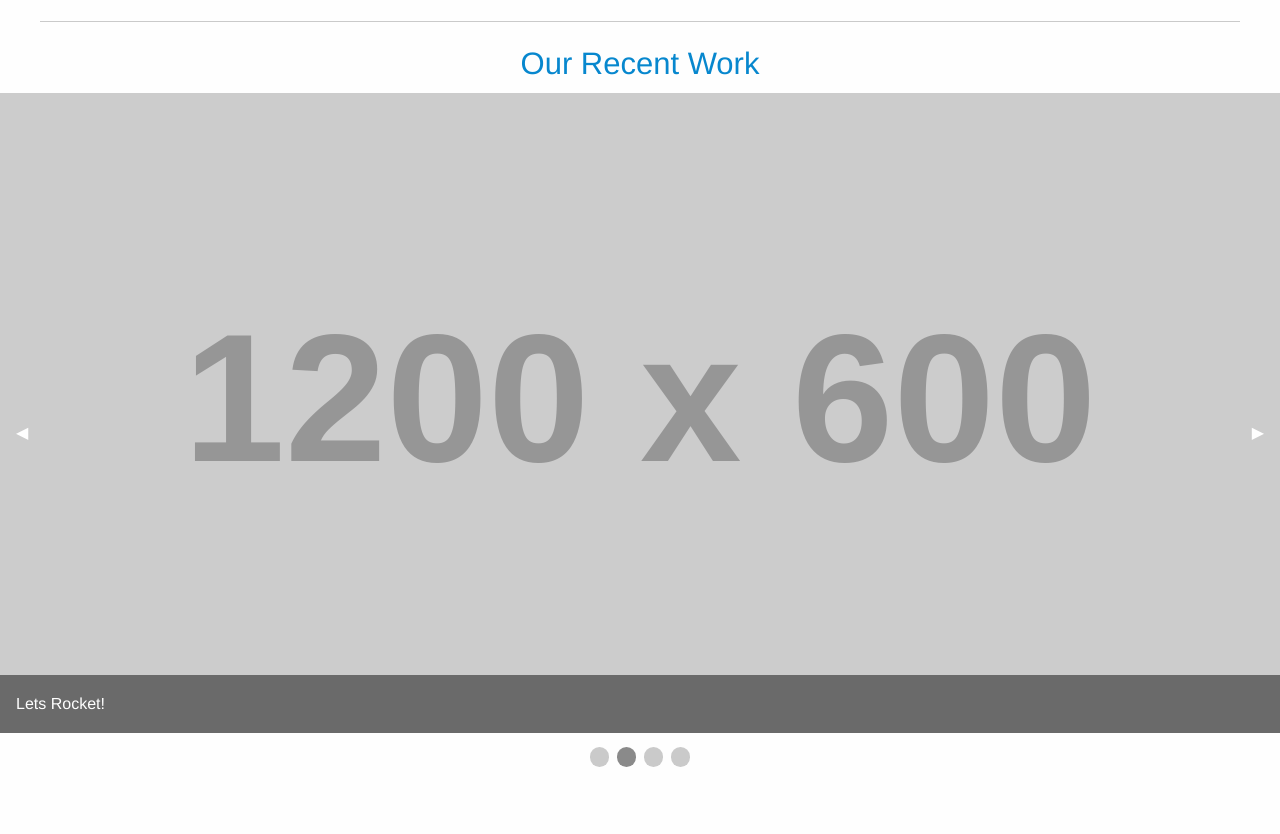
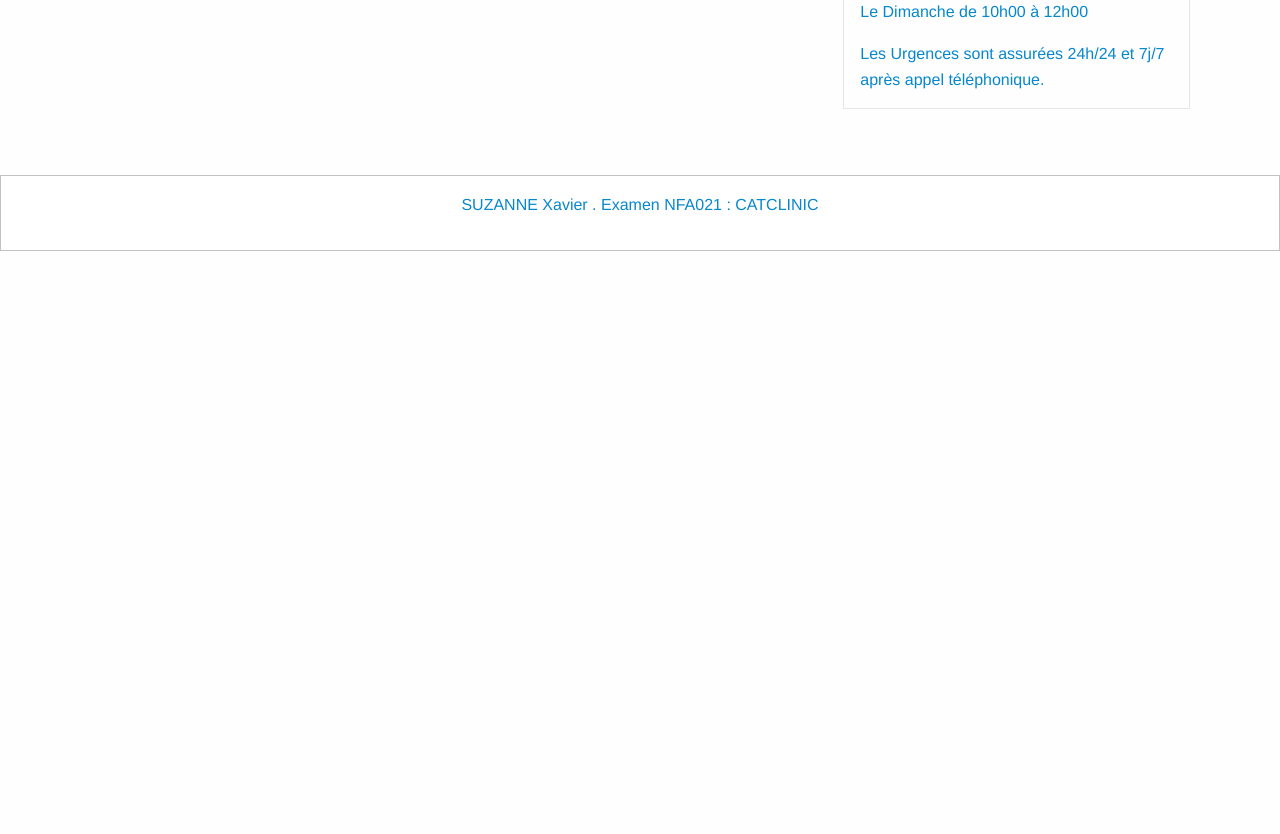
Before and after one commit to mido041190/examnfa021, a PHP site: page / in a window 1280 px wide. Shown: the part 1107-1941 px from the top of the page. After the commit the page ends 1358 px from the top, so only its background shows below. Run offline with PHP 8.4, Linux system fonts and the light colour scheme; data comes from the database, SQL or seed files in the repository; grey boxes labelled with a size stand in for pictures from a placeholder-image service; some libraries are stand-ins or nearby versions.

Commit message:
fonction controleur nav

```diff
--- a/Html/home.html
+++ b/Html/home.html
@@ -4,7 +4,7 @@
 <meta charset="utf-8" />
 <meta name="viewport" content="width=device-width, initial-scale=1.0" />
 <title>Foundation | Welcome</title>
-<link rel="stylesheet" href="../Css/app.cs">
+<link rel="stylesheet" href="../Css/app.css">
 </head>
 <body>
 
@@ -18,66 +18,15 @@
 </div>
 
 
-<div class="media-object">
-  <div class="media-object-section">
-    <div class="thumbnail">
-      <img src="https://placehold.it/1000x200">
-    </div>
-  </div>
-  <div class="media-object-section">
-    <h4>Dreams feel real while we're in them.</h4>
-    <p>I'm going to improvise. Listen, there's something you should know about me... about inception. An idea is like a virus, resilient, highly contagious. The smallest seed of an idea can grow. It can grow to define or destroy you.</p>
-  </div>
+
+
+
+<div class="row column text-center">
+<h2>Notre dernier patient</h2>
+<img class="orbit-image" src="../Img/homecatclinic.jpeg" alt="chat-Bada">
 </div>
 
 
-<hr>
-<div class="row column text-center">
-<h3>Our Recent Work</h3>
-</div>
-
-
-<div class="orbit" role="region" aria-label="Favorite Space Pictures" data-orbit>
-  <div class="orbit-wrapper">
-    <div class="orbit-controls">
-      <button class="orbit-previous"><span class="show-for-sr">Previous Slide</span>&#9664;&#xFE0E;</button>
-      <button class="orbit-next"><span class="show-for-sr">Next Slide</span>&#9654;&#xFE0E;</button>
-    </div>
-    <ul class="orbit-container">
-      <li class="is-active orbit-slide">
-        <figure class="orbit-figure">
-          <img class="orbit-image" src="https://placehold.it/1200x600/999?text=Slide-1" alt="Space">
-          <figcaption class="orbit-caption">Space, the final frontier.</figcaption>
-        </figure>
-      </li>
-      <li class="orbit-slide">
-        <figure class="orbit-figure">
-          <img class="orbit-image" src="https://placehold.it/1200x600/888?text=Slide-2" alt="Space">
-          <figcaption class="orbit-caption">Lets Rocket!</figcaption>
-        </figure>
-      </li>
-      <li class="orbit-slide">
-        <figure class="orbit-figure">
-          <img class="orbit-image" src="https://placehold.it/1200x600/777?text=Slide-3" alt="Space">
-          <figcaption class="orbit-caption">Encapsulating</figcaption>
-        </figure>
-      </li>
-      <li class="orbit-slide">
-        <figure class="orbit-figure">
-          <img class="orbit-image" src="https://placehold.it/1200x600/666&text=Slide-4" alt="Space">
-          <figcaption class="orbit-caption">Outta This World</figcaption>
-        </figure>
-      </li>
-    </ul>
-  </div>
-  <nav class="orbit-bullets">
-    <button class="is-active" data-slide="0"><span class="show-for-sr">First slide details.</span><span class="show-for-sr">Current Slide</span></button>
-    <button data-slide="1"><span class="show-for-sr">Second slide details.</span></button>
-    <button data-slide="2"><span class="show-for-sr">Third slide details.</span></button>
-    <button data-slide="3"><span class="show-for-sr">Fourth slide details.</span></button>
-  </nav>
-</div>
-</div>
 
 
 <script src="https://code.jquery.com/jquery-2.1.4.min.js"></script>
--- a/Inc/require.inc.php
+++ b/Inc/require.inc.php
@@ -1,11 +1,13 @@
+<!doctype html>
+<html class="no-js" lang="en">
+<head>
+<meta charset="utf-8" />
+<meta name="viewport" content="width=device-width, initial-scale=1.0" />
+<title>Foundation | Welcome</title>
+<link rel="stylesheet" href="../Css/app.css">
+</head>
+
 <?php
-/**
- * Fichier d'inclusion des constantes et des fonctions
- * dont à besoin l'application en particulier l'Autoload
- * @author Christian Bonhomme
- * @version 1.0
- * @package EXAM-CNAM
- */
 
 // Constantes pour la Base de données
 define('DEBUG', true);
--- a/Php/index.php
+++ b/Php/index.php
@@ -1,10 +1,14 @@
+<!doctype html>
+<html class="no-js" lang="en">
+<head>
+<meta charset="utf-8" />
+<meta name="viewport" content="width=device-width, initial-scale=1.0" />
+<title>Foundation | Welcome</title>
+<link rel="stylesheet" href="../Css/app.css">
+</head>
+
 <?php
-/**
- * Contrôleur
- * @author Christian Bonhomme
- * @version 1.0
- * @package EXAM-CNAM
- */
+
 
 // Inclusion des constantes et des fonctions de l'application
 // en particulier l'Autoload
@@ -21,6 +25,7 @@ $EX = isset($_REQUEST['EX']) ? $_REQUEST['EX'] : 'home';
 switch($EX)
 {
   case 'home'         : home();         break;
+  case 'specialites'  : specialites();  break;
   case 'admin_themes' : admin_themes(); break;
   case 'form_theme'   : form_theme();   break;
   case 'insert_theme' : insert_theme(); break;
@@ -54,6 +59,23 @@ function home()
   $content['class'] = 'VHtml';
   $content['method'] = 'showHtml';
   $content['arg'] = '../Html/home.html';
+
+  return;
+
+} // home()
+
+/**
+ * Affichage de la page spécialités
+ * @return none
+ */
+function specialites()
+{
+  global $content;
+
+  $content['title'] = 'Specialites';
+  $content['class'] = 'VHtml';
+  $content['method'] = 'showHtml';
+  $content['arg'] = '../Html/specialites.html';
 
   return;
 
@@ -228,6 +250,7 @@ function pdf()
 {
   $file = '../Upload/' . $_GET['FICHIER'];
 
+
   if (file_exists($file))
   {
     header("Content-Disposition: attachment; filename=".urlencode(basename($file)));
@@ -238,6 +261,8 @@ function pdf()
 
     exit;
   }
+
+
   else
   {
     global $content;
--- a/View/VHtml.view.php
+++ b/View/VHtml.view.php
@@ -1,11 +1,14 @@
+<!doctype html>
+<html class="no-js" lang="en">
+<head>
+<meta charset="utf-8" />
+<meta name="viewport" content="width=device-width, initial-scale=1.0" />
+<title>Foundation | Welcome</title>
+<link rel="stylesheet" href="../Css/app.css">
+</head>
+
 <?php
-/**
- * Fichier de classe de type Vue
- * pour l'affichage des fichiers html ou html.php
- * @author Christian Bonhomme
- * @version 1.0
- * @package EXAM-CNAM
- */
+
 
 /**
  * Classe pour l'affichage des fichiers html ou html.php
@@ -31,7 +34,7 @@ class VHtml
   /**
    * Affichage du fichier html ou html.php
    * @access public
-   * @param string fichier html ou html.php à affificher
+   * @param string fichier html ou html.php à afficher
    *
    * @return none
    */
--- a/View/VMenu.view.php
+++ b/View/VMenu.view.php
@@ -1,11 +1,14 @@
+<!doctype html>
+<html class="no-js" lang="en">
+<head>
+<meta charset="utf-8" />
+<meta name="viewport" content="width=device-width, initial-scale=1.0" />
+<title>Foundation | Welcome</title>
+<link rel="stylesheet" href="../Css/app.css">
+</head>
+
 <?php
-/**
- * Affichage du menu
- * @author Christian Bonhomme
- * @version 1.0
- * @package EXAM-CNAM
- *
- */
+
 class VMenu
 {
   /**
@@ -32,6 +35,7 @@ class VMenu
   	$data = $mthemes->SelectAll();
 
   	$li = '';
+    $lii = '';
   	foreach ($data as $val)
   	{
       if (isset($_SESSION['ADMIN_THEMES']))
@@ -44,6 +48,7 @@ class VMenu
   	  }
 
   	  $li .= '<li><a '.$class.' href="'.$href.'">'.$val['THEME'].'</a></li>';
+      $lii = '<li><a href="../Php/index.php?EX=specialites">Spécialités</a></li>';
   	}
 
   	if (isset($_SESSION['ADMIN_DOC']) || isset($_SESSION['ADMIN_THEMES']))
@@ -53,6 +58,9 @@ class VMenu
 
   	$nouveau = isset($_SESSION['ADMIN_THEMES']) ? '<p class="nouveau"><a href="../Php/index.php?EX=form_theme"><button>NOUVEAU THEME</button></a></p>' : '';
   	$nouveau_fond = isset($_SESSION['ADMIN_THEMES']) ? '<p class="nouveau"><a href="../Php/index.php?EX=form_fond"><button>NOUVEAU FOND</button></a></p>' : '';
+
+
+
 
   	echo <<<HERE
     <div class="top-bar">
@@ -64,6 +72,9 @@ class VMenu
 <div class="top-bar-right">
 <ul class="menu">
 $li
+$lii
+
+
 <div  id="admin_themes"><a class="button" href="../Php/index.php?EX=admin_themes">Admin</a></div>
 </ul>
 </div>
--- a/View/layout.view.php
+++ b/View/layout.view.php
@@ -1,10 +1,13 @@
+<!doctype html>
+<html class="no-js" lang="en">
+<head>
+<meta charset="utf-8" />
+<meta name="viewport" content="width=device-width, initial-scale=1.0" />
+<title>Foundation | Welcome</title>
+<link rel="stylesheet" href="../Css/app.css">
+</head>
+
 <?php
-/**
- * Fichier de mise en page
- * @author Christian Bonhomme
- * @version 1.0
- * @package EXAM-CNAM
- */
 
 global $content;
 $vmenu = new VMenu();
@@ -28,12 +31,12 @@ $vcontent = new $content['class']();
   <?php $vcontent->{$content['method']}($content['arg']) ?>
  </div><!-- id="content" -->
 
-
+<hr>
 <div class="grid-container">
   <div class="grid-x grid-padding-x small-up-2 medium-up-3">
     <div class="cell">
       <div class="card">
-       <iframe src="https://www.google.com/maps/embed?pb=!1m18!1m12!1m3!1d44842.82930008711!2d4.914948991929433!3d45.37551599276038!2m3!1f0!2f0!3f0!3m2!1i1024!2i768!4f13.1!3m3!1m2!1s0x47f5250bf95b336d%3A0xc3e72e02dbaeabd4!2s38270+Bellegarde-Poussieu!5e0!3m2!1sfr!2sfr!4v1549871328200" width="600" height="275" frameborder="0" style="border:0" allowfullscreen></iframe>
+       <iframe src="https://www.google.com/maps/embed?pb=!1m18!1m12!1m3!1d44842.82930008711!2d4.914948991929433!3d45.37551599276038!2m3!1f0!2f0!3f0!3m2!1i1024!2i768!4f13.1!3m3!1m2!1s0x47f5250bf95b336d%3A0xc3e72e02dbaeabd4!2s38270+Bellegarde-Poussieu!5e0!3m2!1sfr!2sfr!4v1549871328200" width="600" height="260" frameborder="0" style="border:0" allowfullscreen></iframe>
         <div class="card-section">
         <h4>Adresse</h4>
           <p>route des chats noirs, 38270 Jarcieu</p>
@@ -65,8 +68,10 @@ $vcontent = new $content['class']();
 </div>
 
 <footer>
-<div class="callout primary">
+<div class="callout ">
+  <div class="row column text-center">
   <p>SUZANNE Xavier . Examen NFA021 : CATCLINIC</p>
+</div>
 </div>
 </footer>
 
--- a/scss/content.scss
+++ b/scss/content.scss
@@ -1,7 +1,14 @@
 .media-object-section {
+
 	padding: 50px;
 }
 
 .grid-container {
 	padding: 50px;
 }
+
+.orbit-image {
+
+	height: 20;
+	width: 20%;
+}
--- a/scss/settings.scss
+++ b/scss/settings.scss
@@ -519,12 +519,12 @@ $maincontent-class: 'off-canvas-content';
 
 $orbit-bullet-background: $medium-gray;
 $orbit-bullet-background-active: $dark-gray;
-$orbit-bullet-diameter: 1.2rem;
+$orbit-bullet-diameter: 1rem;
 $orbit-bullet-margin: 0.1rem;
 $orbit-bullet-margin-top: 0.8rem;
 $orbit-bullet-margin-bottom: 0.8rem;
 $orbit-caption-background: rgba($black, 0.5);
-$orbit-caption-padding: 1rem;
+$orbit-caption-padding: 0.5rem;
 $orbit-control-background-hover: rgba($black, 0.5);
 $orbit-control-padding: 1rem;
 $orbit-control-zindex: 10;
```
Also changed, not shown: Html/specialites.html (added, +23 -0 lines), Mod/MDocuments.mod.php (+10 -7 lines), View/VDocuments.view.php (+10 -7 lines), index.html (deleted, +0 -170 lines), Css/app.css.
